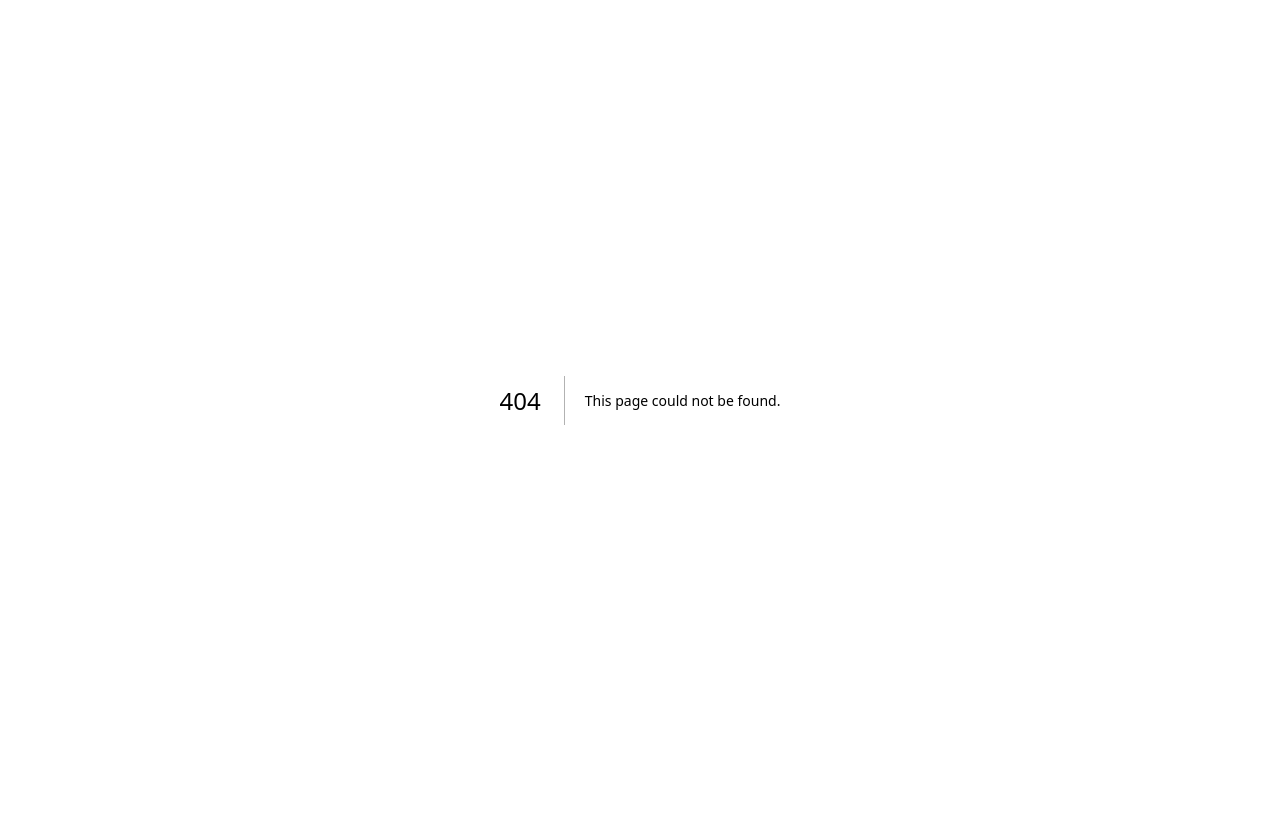
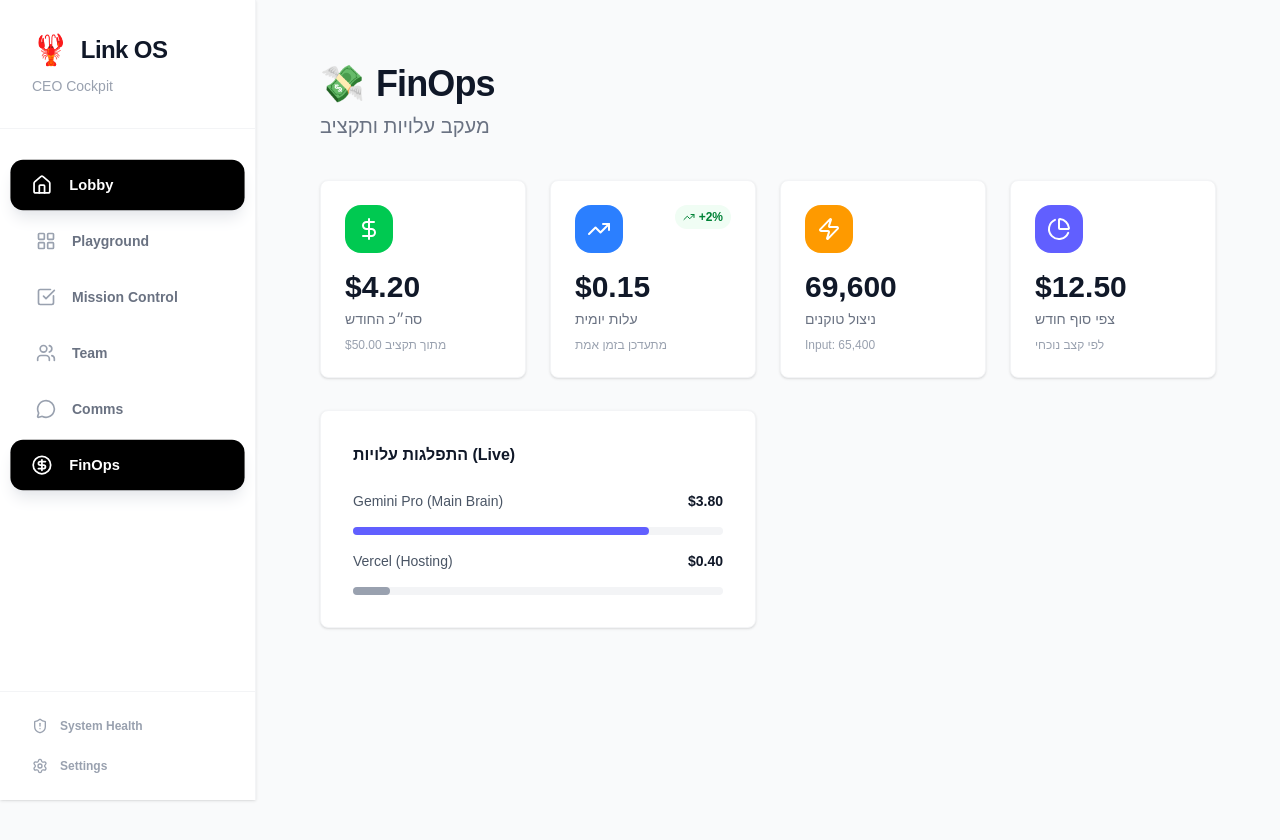
Before and after one commit to linkaiil1234/linkai-openclaw-dont-touch, a Next.js app in the folder openclaw_dont_touch/openclaw-playground/: page /admin/finops in a window 1280 px wide. Before the commit this address had no page. Shown: the top 840 px of the page. Before the commit the page ends 800 px from the top, so only its background shows below. Built offline with nearby package versions, Linux system fonts and the light colour scheme.

Commit message:
feat(finops): add dedicated finops page and home navigation

```diff
--- /dev/null
+++ b/openclaw_dont_touch/openclaw-playground/app/actions/finops.ts
@@ -0,0 +1,28 @@
+'use server';
+
+import { Redis } from '@upstash/redis';
+
+const redis = new Redis({
+  url: process.env.UPSTASH_REDIS_REST_URL!,
+  token: process.env.UPSTASH_REDIS_REST_TOKEN!,
+});
+
+export async function getCosts() {
+  // In the future, this will aggregate real usage logs.
+  // For now, we simulate the "CEO View".
+
+  return {
+    monthlyTotal: 4.20,
+    dailyTotal: 0.15,
+    projected: 12.50,
+    tokens: {
+      input: 65400,
+      output: 4200
+    },
+    history: [
+      { day: 'Today', cost: 0.15 },
+      { day: 'Yesterday', cost: 0.45 },
+      { day: 'Sun', cost: 0.10 },
+    ]
+  };
+}
--- /dev/null
+++ b/openclaw_dont_touch/openclaw-playground/app/admin/finops/client-view.tsx
@@ -0,0 +1,103 @@
+'use client';
+
+import { useState, useEffect } from 'react';
+import { Card } from "@/components/ui/card";
+import { getCosts } from '@/app/actions/finops';
+import { TrendingUp, DollarSign, Zap, PieChart } from 'lucide-react';
+
+function StatCard({ title, value, subtext, icon: Icon, color, trend }: any) {
+  return (
+    <Card className="p-6 bg-white border-gray-100 shadow-sm hover:shadow-md transition-all">
+      <div className="flex justify-between items-start mb-4">
+        <div className={`w-12 h-12 rounded-2xl flex items-center justify-center ${color}`}>
+          <Icon className="w-6 h-6 text-white" />
+        </div>
+        {trend && (
+          <span className="text-xs font-bold bg-green-50 text-green-700 px-2 py-1 rounded-full flex items-center">
+            <TrendingUp className="w-3 h-3 mr-1" />
+            {trend}
+          </span>
+        )}
+      </div>
+      <h3 className="text-3xl font-black text-gray-900 mb-1">{value}</h3>
+      <p className="text-sm font-medium text-gray-500">{title}</p>
+      {subtext && <p className="text-xs text-gray-400 mt-2">{subtext}</p>}
+    </Card>
+  );
+}
+
+export function FinOpsClient() {
+  const [data, setData] = useState<any>(null);
+
+  useEffect(() => {
+    getCosts().then(setData);
+  }, []);
+
+  if (!data) return <div className="p-8">Loading Financial Data...</div>;
+
+  return (
+    <div className="p-8 h-screen bg-gray-50 flex flex-col">
+      <header className="mb-10">
+        <h1 className="text-4xl font-black text-gray-900 tracking-tight flex items-center gap-3">
+          <span className="text-4xl">💸</span> FinOps
+        </h1>
+        <p className="text-xl text-gray-500 mt-2">מעקב עלויות ותקציב</p>
+      </header>
+
+      <div className="grid grid-cols-1 md:grid-cols-2 lg:grid-cols-4 gap-6 mb-8">
+        <StatCard
+          title="סה״כ החודש"
+          value={`$${data.monthlyTotal.toFixed(2)}`}
+          subtext="מתוך תקציב $50.00"
+          icon={DollarSign}
+          color="bg-green-500"
+        />
+        <StatCard
+          title="עלות יומית"
+          value={`$${data.dailyTotal.toFixed(2)}`}
+          subtext="מתעדכן בזמן אמת"
+          icon={TrendingUp}
+          color="bg-blue-500"
+          trend="+2%"
+        />
+        <StatCard
+          title="ניצול טוקנים"
+          value={(data.tokens.input + data.tokens.output).toLocaleString()}
+          subtext={`Input: ${data.tokens.input.toLocaleString()}`}
+          icon={Zap}
+          color="bg-amber-500"
+        />
+        <StatCard
+          title="צפי סוף חודש"
+          value={`$${data.projected.toFixed(2)}`}
+          subtext="לפי קצב נוכחי"
+          icon={PieChart}
+          color="bg-indigo-500"
+        />
+      </div>
+
+      <div className="grid grid-cols-1 lg:grid-cols-2 gap-6">
+        <Card className="p-8 border-gray-100 shadow-sm bg-white">
+          <h3 className="font-bold text-gray-900 mb-6">התפלגות עלויות (Live)</h3>
+          <div className="space-y-4">
+            <div className="flex justify-between items-center text-sm">
+              <span className="font-medium text-gray-600">Gemini Pro (Main Brain)</span>
+              <span className="font-bold text-gray-900">$3.80</span>
+            </div>
+            <div className="w-full bg-gray-100 rounded-full h-2">
+              <div className="bg-indigo-500 h-full rounded-full" style={{ width: '80%' }}></div>
+            </div>
+
+            <div className="flex justify-between items-center text-sm mt-4">
+              <span className="font-medium text-gray-600">Vercel (Hosting)</span>
+              <span className="font-bold text-gray-900">$0.40</span>
+            </div>
+            <div className="w-full bg-gray-100 rounded-full h-2">
+              <div className="bg-gray-400 h-full rounded-full" style={{ width: '10%' }}></div>
+            </div>
+          </div>
+        </Card>
+      </div>
+    </div>
+  );
+}
--- /dev/null
+++ b/openclaw_dont_touch/openclaw-playground/app/admin/finops/page.tsx
@@ -0,0 +1,5 @@
+import { FinOpsClient } from './client-view';
+
+export default function FinOpsPage() {
+  return <FinOpsClient />;
+}
--- a/openclaw_dont_touch/openclaw-playground/components/admin/Sidebar.tsx
+++ b/openclaw_dont_touch/openclaw-playground/components/admin/Sidebar.tsx
@@ -1,14 +1,16 @@
 'use client';
 
-import { LayoutGrid, Users, CheckSquare, MessageCircle, Settings, ShieldAlert } from 'lucide-react';
+import { LayoutGrid, Users, CheckSquare, MessageCircle, Settings, ShieldAlert, Home, CircleDollarSign } from 'lucide-react';
 import Link from 'next/link';
 import { usePathname } from 'next/navigation';
 
 const menuItems = [
+  { icon: Home, label: 'Lobby', href: '/admin' },
   { icon: LayoutGrid, label: 'Playground', href: '/admin/apps' },
   { icon: CheckSquare, label: 'Mission Control', href: '/admin/tasks' },
   { icon: Users, label: 'Team', href: '/admin/workers' },
   { icon: MessageCircle, label: 'Comms', href: '/admin/chat' },
+  { icon: CircleDollarSign, label: 'FinOps', href: '/admin/finops' },
 ];
 
 const bottomItems = [
```
